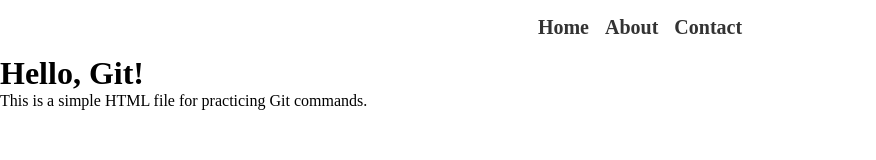
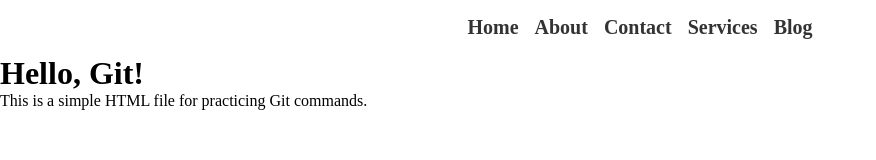
Before and after one commit to gonchi028/git-practice-3, a plain HTML site: page index.html in a window 1280 px wide. Shown: the whole page, without its empty margins (0-876 px from the left). Drawn offline with Linux system fonts and the light colour scheme.

Commit message:
gonchi/release: added more items to navbar

```diff
--- a/index.html
+++ b/index.html
@@ -12,6 +12,8 @@
         <li><a href="#">Home</a></li>
         <li><a href="#">About</a></li>
         <li><a href="#">Contact</a></li>
+        <li><a href="#">Services</a></li>
+        <li><a href="#">Blog</a></li>
       </ul>
     </nav>
     <h1>Hello, Git!</h1>
```
